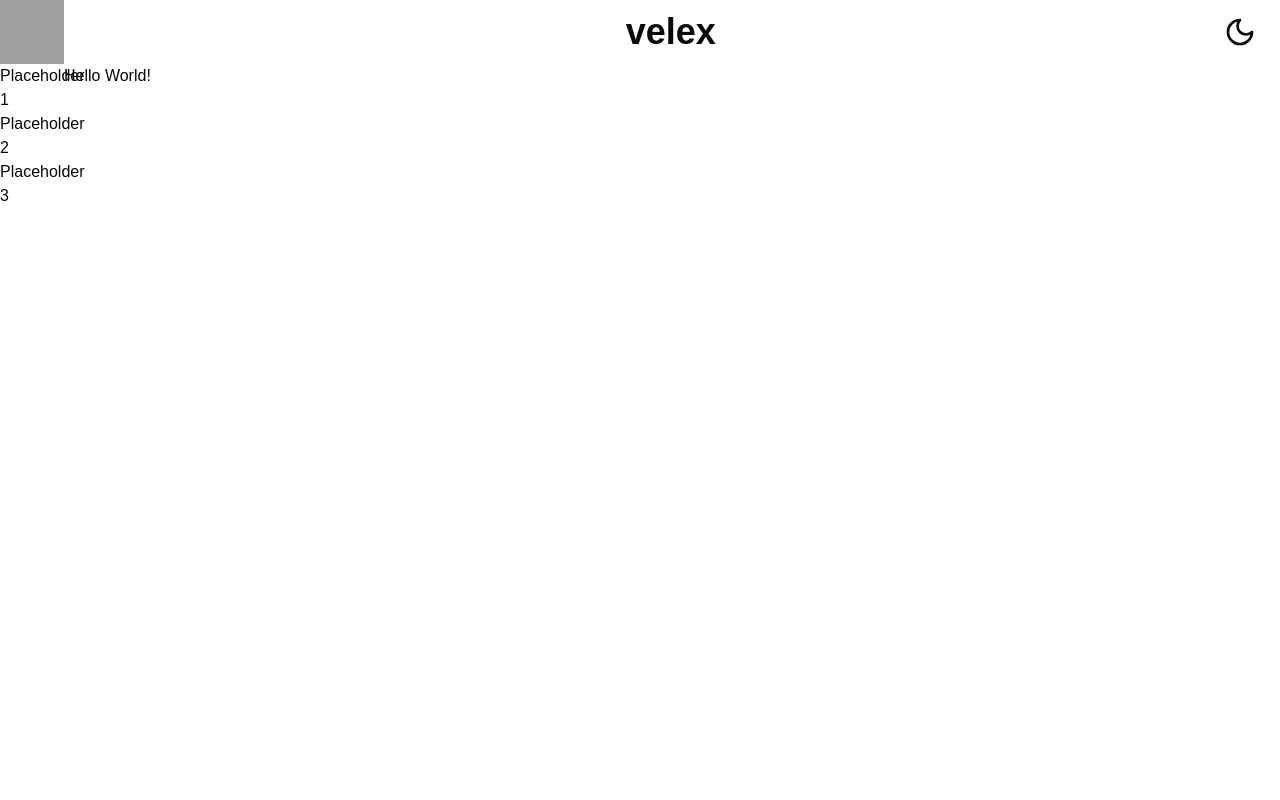
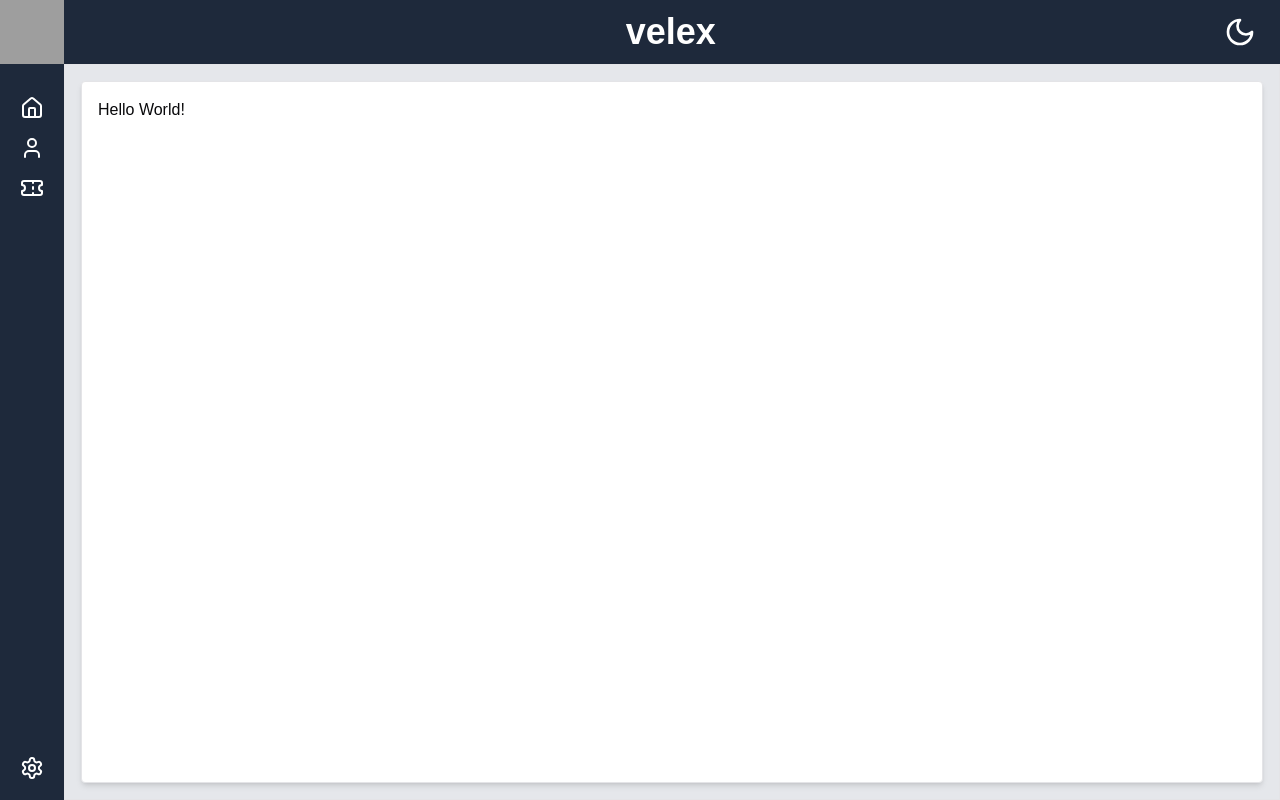
Before and after one commit to tomagrab/velex, a Next.js app: page / in a window 1280 px wide. Built offline with nearby package versions, Linux system fonts and the light colour scheme; grey boxes are pictures that could not be loaded.

Commit message:
Finish first draft of main layout, update default Not Found page, update header layout, update mode toggle to check system preferences and set toggle option in local storage, update sidebar layout, update sidebar menu and menu items, add sidebar menu item type

```diff
--- a/src/app/layout.tsx
+++ b/src/app/layout.tsx
@@ -34,7 +34,11 @@ export default function RootLayout({
           <Sidebar />
           <div className="flex flex-1 flex-col">
             <Header />
-            <main>{children}</main>
+            <div className="flex flex-1 border bg-gray-200 p-4">
+              <div className="flex flex-1 rounded border bg-white p-4 shadow-md">
+                <main className="flex flex-1">{children}</main>
+              </div>
+            </div>
           </div>
         </div>
       </body>
--- /dev/null
+++ b/src/app/not-found.tsx
@@ -0,0 +1,18 @@
+import Link from 'next/link';
+import { Button } from '@/components/ui/button';
+import { AlertTriangle } from 'lucide-react';
+
+export default function NotFound() {
+  return (
+    <div className="flex flex-1 flex-col items-center justify-center bg-background p-6">
+      <AlertTriangle className="mb-4 h-16 w-16 text-destructive" />
+      <h1 className="mb-2 text-4xl font-bold">Page Not Found</h1>
+      <p className="mb-6 text-lg text-muted-foreground">
+        Sorry, we couldn&apos;t find the page you&apos;re looking for.
+      </p>
+      <Link href="/">
+        <Button>Go back home</Button>
+      </Link>
+    </div>
+  );
+}
--- a/src/components/layout/header/header.tsx
+++ b/src/components/layout/header/header.tsx
@@ -2,7 +2,7 @@ import ModeToggle from '@/components/layout/header/mode-toggle/mode-toggle';
 
 export default function Header() {
   return (
-    <header className="header flex h-16 w-full items-center justify-center overflow-hidden">
+    <header className="header flex h-16 w-full items-center justify-center overflow-hidden bg-slate-800 text-white dark:bg-background">
       <div className="flex w-1/2 justify-start"></div>
       <div className="flex shrink-0">
         <h1 className="hidden text-4xl font-bold md:flex">velex</h1>
--- a/src/components/layout/header/mode-toggle/mode-toggle.tsx
+++ b/src/components/layout/header/mode-toggle/mode-toggle.tsx
@@ -7,18 +7,44 @@ export default function ModeToggle() {
   const [isDarkMode, setIsDarkMode] = useState(false);
   const [isClicked, setIsClicked] = useState(false);
 
-  // Sync initial state with the body's current class on mount
+  // Sync initial state based on localStorage or system preference
   useEffect(() => {
-    setIsDarkMode(document.body.classList.contains('dark'));
+    const localStorageDarkMode = localStorage.getItem('darkMode');
+
+    // If user has a stored preference in localStorage, use that
+    if (localStorageDarkMode) {
+      setIsDarkMode(JSON.parse(localStorageDarkMode));
+      if (JSON.parse(localStorageDarkMode)) {
+        document.body.classList.add('dark');
+      } else {
+        document.body.classList.remove('dark');
+      }
+    } else {
+      // Otherwise, check system preference
+      const systemPrefersDark = window.matchMedia(
+        '(prefers-color-scheme: dark)',
+      ).matches;
+      setIsDarkMode(systemPrefersDark);
+      if (systemPrefersDark) {
+        document.body.classList.add('dark');
+      } else {
+        document.body.classList.remove('dark');
+      }
+    }
   }, []);
 
   function toggleDarkMode() {
     document.body.classList.toggle('dark');
-    setIsDarkMode(!isDarkMode);
+    const newDarkModeState = !isDarkMode;
+    setIsDarkMode(newDarkModeState);
+
+    // Save the user's preference to local storage
+    localStorage.setItem('darkMode', JSON.stringify(newDarkModeState));
+
     setIsClicked(true); // Set clicked state to trigger animation
 
     // Reset the click state after animation duration (e.g., 500ms)
-    setTimeout(() => setIsClicked(false), 500);
+    setTimeout(() => setIsClicked(false), 250);
   }
 
   return (
--- /dev/null
+++ b/src/components/layout/sidebar/sidebar-menu/sidebar-menu-item/sidebar-menu-item.tsx
@@ -0,0 +1,21 @@
+import { SidebarMenuItemProps } from '@/lib/types/layout/sidebar/sidebar-menu/sidebar-menu-item/sidebar-menu-item-type';
+import {
+  Tooltip,
+  TooltipContent,
+  TooltipProvider,
+  TooltipTrigger,
+} from '@/components/ui/tooltip';
+import Link from 'next/link';
+
+export default function SidebarMenuItem(menuItem: SidebarMenuItemProps) {
+  return (
+    <TooltipProvider>
+      <Tooltip>
+        <TooltipTrigger asChild>
+          <Link href={menuItem.link}>{menuItem.icon}</Link>
+        </TooltipTrigger>
+        <TooltipContent>{menuItem.title}</TooltipContent>
+      </Tooltip>
+    </TooltipProvider>
+  );
+}
--- /dev/null
+++ b/src/components/layout/sidebar/sidebar-menu/sidebar-menu.tsx
@@ -0,0 +1,49 @@
+import { SidebarMenuItemProps } from '@/lib/types/layout/sidebar/sidebar-menu/sidebar-menu-item/sidebar-menu-item-type';
+import { House, Settings, Ticket, User } from 'lucide-react';
+import SidebarMenuItem from './sidebar-menu-item/sidebar-menu-item';
+
+export default function SidebarMenu() {
+  const menuItemClasses =
+    'motion-safe:transition-transform hover:motion-safe:scale-110';
+
+  const menuItems: SidebarMenuItemProps[] = [
+    {
+      title: 'Dashboard',
+      icon: <House className={menuItemClasses} />,
+      link: '/',
+    },
+    {
+      title: 'Users',
+      icon: <User className={menuItemClasses} />,
+      link: '/users',
+    },
+    {
+      title: 'Tickets',
+      icon: <Ticket className={menuItemClasses} />,
+      link: '/tickets',
+    },
+  ];
+
+  return (
+    <nav className="flex flex-1 flex-col">
+      <ul className="flex flex-1 flex-col gap-4">
+        {menuItems.map((menuItem, index) => (
+          <li key={index}>
+            <SidebarMenuItem {...menuItem} />
+          </li>
+        ))}
+      </ul>
+      <div className="flex h-16 items-center justify-center">
+        <SidebarMenuItem
+          title="Settings"
+          icon={
+            <Settings
+              className={`${menuItemClasses} hover:motion-safe:rotate-180`}
+            />
+          }
+          link="/settings"
+        />
+      </div>
+    </nav>
+  );
+}
--- a/src/components/layout/sidebar/sidebar.tsx
+++ b/src/components/layout/sidebar/sidebar.tsx
@@ -1,9 +1,9 @@
 import Image from 'next/image';
-import Link from 'next/link';
+import SidebarMenu from './sidebar-menu/sidebar-menu';
 
 export default function Sidebar() {
   return (
-    <div className="sidebar flex w-16 flex-col">
+    <aside className="sidebar flex h-[100dvh] w-16 flex-col items-center gap-8 bg-slate-800 text-white dark:bg-background">
       <div className="sidebar__logo h-16">
         <Image
           className="object-"
@@ -13,19 +13,7 @@ export default function Sidebar() {
           height={64}
         />
       </div>
-      <div className="sidebar__menu">
-        <ul>
-          <li>
-            <Link href="#">Placeholder 1</Link>
-          </li>
-          <li>
-            <Link href="#">Placeholder 2</Link>
-          </li>
-          <li>
-            <Link href="#">Placeholder 3</Link>
-          </li>
-        </ul>
-      </div>
-    </div>
+      <SidebarMenu />
+    </aside>
   );
 }
--- /dev/null
+++ b/src/lib/types/layout/sidebar/sidebar-menu/sidebar-menu-item/sidebar-menu-item-type.ts
@@ -0,0 +1,5 @@
+export type SidebarMenuItemProps = {
+  title: string;
+  icon: JSX.Element;
+  link: string;
+};
```
